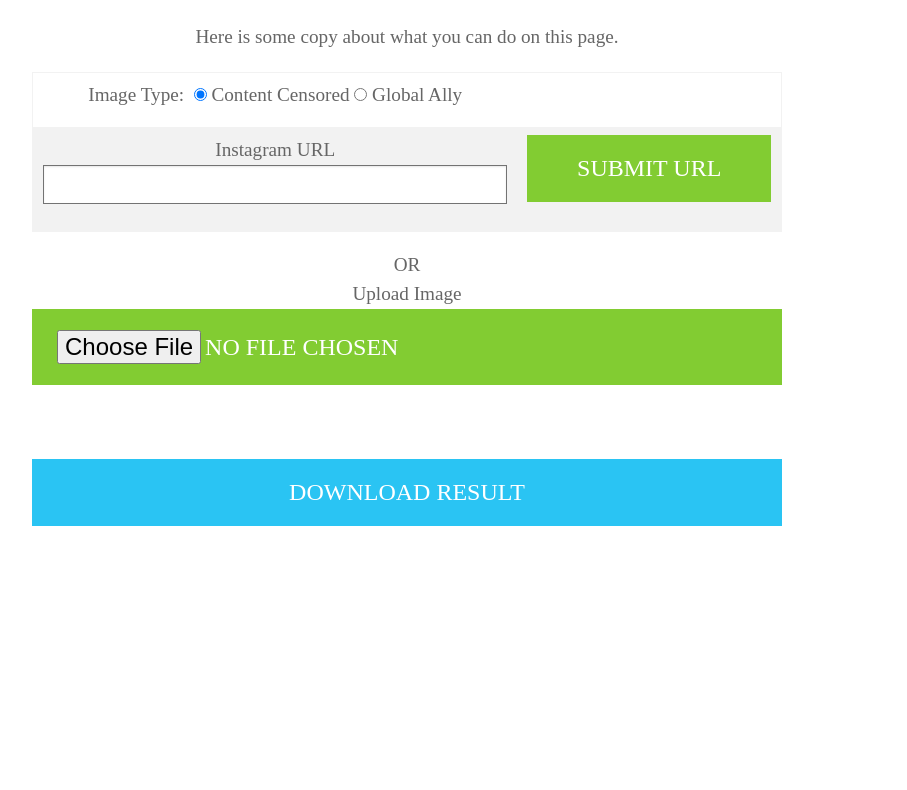
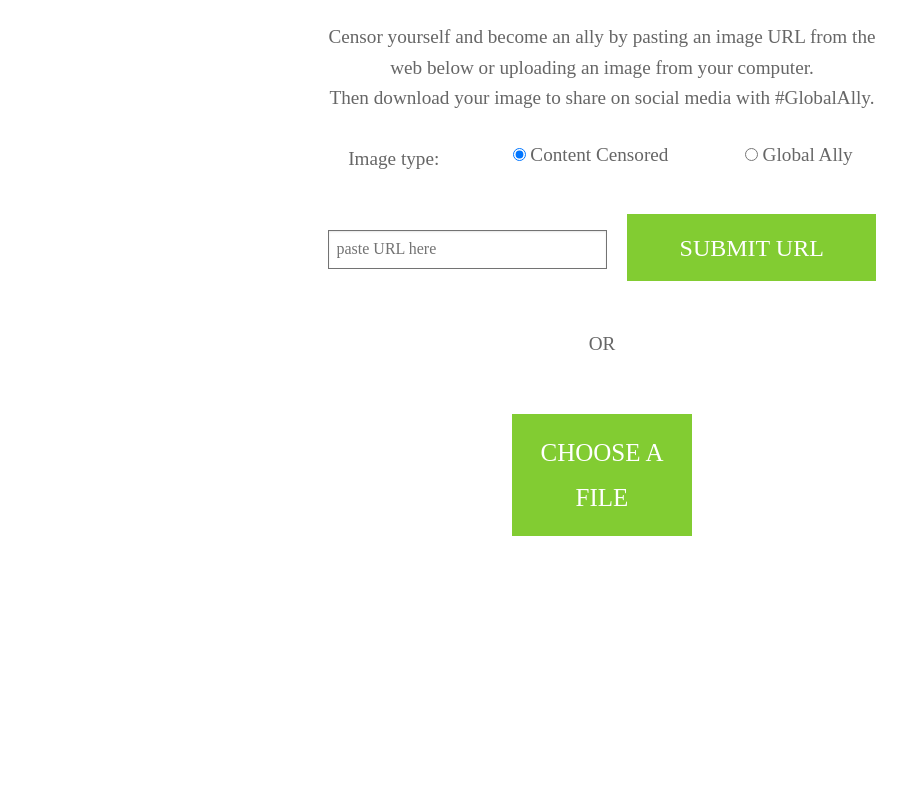
Before and after one commit to lain-d/censoryourself, a plain HTML site: page index.html in a window 1280 px wide. Shown: the part 138-928 px from the top of the page, without its empty margins (38-945 px from the left). Before the commit the page ends 800 px from the top, so only its background shows below. Drawn offline with nearby package versions, Linux system fonts and the light colour scheme; a script that the page names is missing.

Commit message:
css+htmlupdates
almost done

```diff
--- a/index.html
+++ b/index.html
@@ -2,72 +2,96 @@
 <!--[if lt IE 7]>      <html class="no-js lt-ie9 lt-ie8 lt-ie7"> <![endif]-->
 <!--[if IE 7]>         <html class="no-js lt-ie9 lt-ie8"> <![endif]-->
 <!--[if IE 8]>         <html class="no-js lt-ie9"> <![endif]-->
-<!--[if gt IE 8]><!-->
-<html class="no-js">
-<!--<![endif]-->
-
+<!--[if gt IE 8]><!--> <html class="no-js"> <!--<![endif]-->
     <head>
         <meta charset="utf-8">
         <meta http-equiv="X-UA-Compatible" content="IE=edge">
         <title>Censor Yourself</title>
         <meta name="Censor Yourself Web App" content="">
         <meta name="viewport" content="width=device-width, initial-scale=1">
-    <link rel="stylesheet" media="all" href="css/page.css"  />
+        <link rel="stylesheet" media="all" href="css/page.css" data-turbolinks-track="true" />
+        <script src="http://fast.fonts.net/jsapi/361fccad-c284-40cb-bb69-badbbe3b5c9a.js" data-turbolinks-track="true"></script>
+        <script src="http://dtimf8nmubu8v.cloudfront.net/assets/application-b56f3969093b37cdf718d9abd174eb2853f26950c5ba155ee43b2f0d701257dc.js" data-turbolinks-track="true"></script>
         <!-- Place favicon.ico and apple-touch-icon.png in the root directory -->
         </head>
-
         <body>
         <!--[if lt IE 7]>
             <p class="browsehappy">You are using an <strong>outdated</strong> browser. Please <a href="http://browsehappy.com/">upgrade your browser</a> to improve your experience.</p>
         <![endif]-->
-    <div class="wrapper">
+
+
         <!--upload stuff -->
-        <div class="column row text-center">
-            <div class="medium-8 columns text-center">
+
+        <div class="medium-8 medium-centered text-center" style="float:none">
         <h2 class="text-blue subhead">Censor Yourself</h2>
-                <p>Here is some copy about what you can do on this page.</p>
-                <table>
-                    <tr>
+        <div class="row text-center">
+        <div class="medium-8 medium-centered text-center" style="float:none">
+        <p>Censor yourself and become an ally by pasting an image URL from the web below or uploading an image from your computer.
+        <br>
+        Then download your image to share on social media with #GlobalAlly.</p>
+        <p>
+        <table style= "Border-collapse:separate">
+        <tr><td>
+        Image type:
+        </td>
         <td>
-                            Image Type:&nbsp;
         <form id="otype" style="display:inline">
                                 <input type="radio" name="type" value="cc" checked> Content Censored
+                                </td>
+                                <td>
                                 <input type="radio" name="type" value="ga"> Global Ally
                             </form>
-                        </td>
-                    </tr>
-                    <tr>
-                        <td>
-                            Instagram URL
-                            <input type="text" id="imageURL">
-                        </td>
-                        <td>
-
-                            <a id="urlSubmit" class="button bg-green large expanded">
-                                <div>Submit URL</div>
-                            </a>
-                        </td>
-                    </tr>
-                </table>
-                OR<br>
-                Upload Image
-                <input type="file" id="fileupload" name="fileupload" class="button bg-green large expanded">
-                <!--we draw it here and then output the png to the output div-->
-                <canvas id="maincanvas" width="800" height="800" style="display:none"></canvas>
-                <!-- javascript appends an image to this div as the output. you can style the image to be smaller based on the display it's native resolution is 800x800 -->
-                <div id="output"></div>
-                <br>
-                <br>
-                <!--will hide this before the result appears, I'll leave it displayed for now so you can style it -->
-                <a class="button bg-blue large expanded" id="dlImage">
-                    <button>Download Result</button>
-                </a>
+                            </td></tr></form>
+                            </p>
         </div>
         </div>
         </div>
-    <!--site scripts-->
+        </div>
+        <div class="medium-8 medium-centered text-center" style="float:none">
+        <table style= "Border-collapse:separate">
+        <tr><td>
+        <input type="text" id="imageURL" placeholder="paste URL here">
+        </td>
+        <td>
+        <a class="button bg-green large expanded"><button id="urlSubmit">Submit URL</button></a>
+        </td></tr></table>
+
+        <!---if URL error, message will appear below-->
+        OR
+
+        <br><br>
+        <p>
+        <div class="row text-center">
+        <div class="medium-4 medium-centered text-center" style="float:none">
+        <table style= "Border-collapse:separate">
+        <tr><td>
+        <a class="button bg-green expanded">
+        <input type="file" name="file" id="file" class="inputfile" />
+        <label for="file">Choose a file</label>
+        </a>
+        </td></tr></table>
+        </div>
+        </div>
+        <p>
+        <!---if upload error, message will appear below-->
+
+
+        <!--we draw it here and then output the png to the output div-->
+        <canvas id="maincanvas" width="800" height="800"></canvas>
+        <div id="output"></div>
+        <br><br>
+        <table style= "Border-collapse:separate">
+        <tr><td>
+        <a class="button bg-green large">
+        <button id="dlImage">Download Result</button>
+        </a>
+        </td></tr>
+        </table>
+        </div>
+
+
         <script src="https://ajax.googleapis.com/ajax/libs/jquery/2.2.2/jquery.min.js"></script>
         <script src="js/site.js"></script>
+
     </body>
-
 </html>
```
Also changed, not shown: css/page.css. Lines whose indentation alone changed are shown as unchanged.
